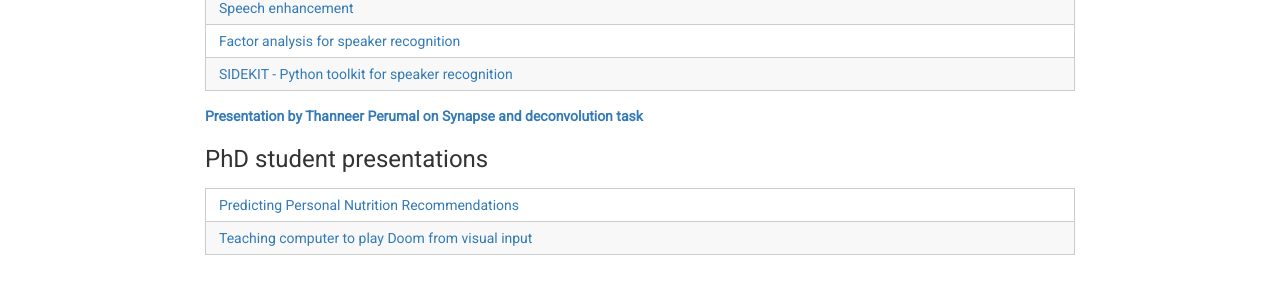
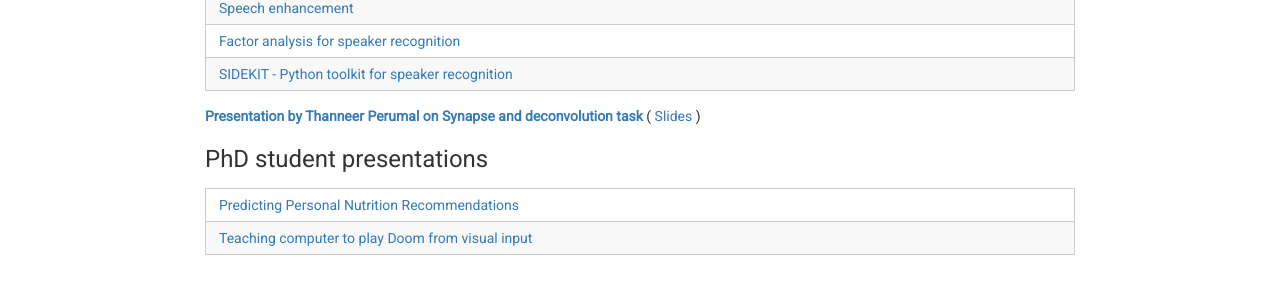
Before and after one commit to abrahamwoubie/Summer_School_RL, a Jekyll site: the page built from 35c163ca47986f8e1f5eec9d54238ad1229a7c92/course-notes.md, in a window 1280 px wide. Shown: the part 1067-1367 px from the top of the page. Built offline with Jekyll 4.4.1, drawn with Linux system fonts in a browser that asks for light colours; nearby versions of some CDN libraries.

Commit message:
Added Thanneer's slides

```diff
--- a/35c163ca47986f8e1f5eec9d54238ad1229a7c92/course-notes.md
+++ b/35c163ca47986f8e1f5eec9d54238ad1229a7c92/course-notes.md
@@ -37,7 +37,7 @@ title: Course Notes | MLABST'17
 | [Factor analysis for speaker recognition]({{ site.url }}{{ site.baseurl }}/content/factor_analysis.pdf) |
 | [SIDEKIT - Python toolkit for speaker recognition]({{ site.url }}{{ site.baseurl }}/content/sidekit.pdf) |
 
-[**Presentation by Thanneer Perumal on Synapse and deconvolution task**](http://cs.uef.fi/~anssk/thanneer_presentation.mp4)
+[**Presentation by Thanneer Perumal on Synapse and deconvolution task**](http://cs.uef.fi/~anssk/thanneer_presentation.mp4) ( [Slides]({{ site.url }}{{ site.baseurl }}/content/thanneer.pdf) )
 
 ### PhD student presentations
 
```
Also changed, not shown: 1 other file.
